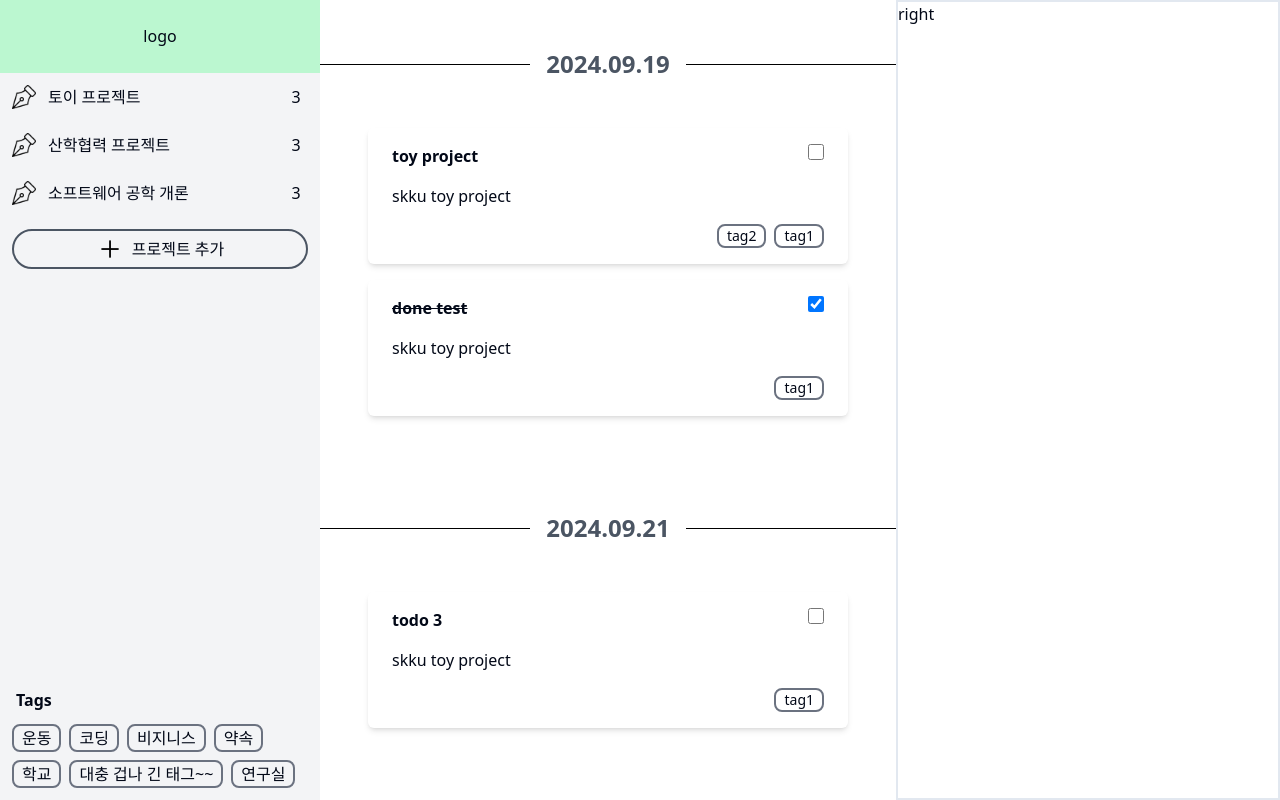
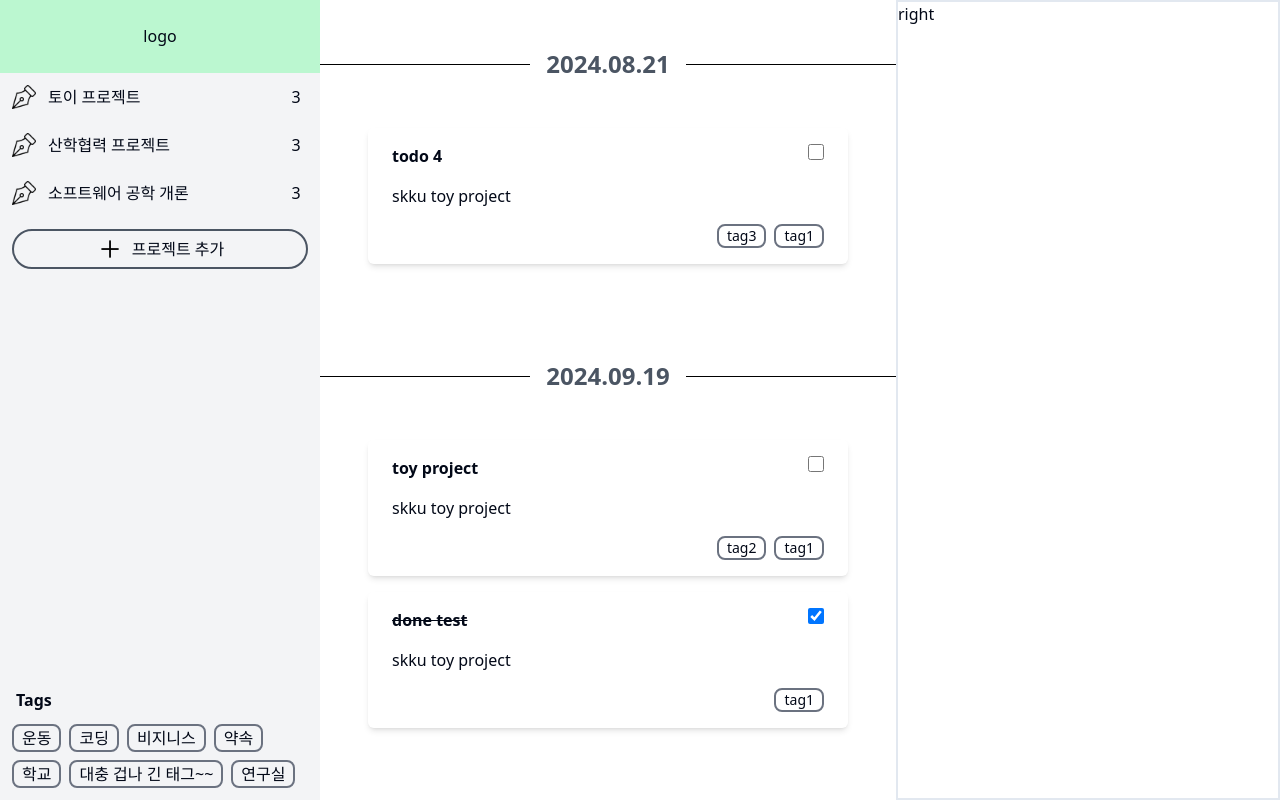
Before and after one commit to softkau/jandi-farm, a Next.js app: page /home in a window 1280 px wide. Built offline with nearby package versions, Linux system fonts and the light colour scheme.

Commit message:
날짜순 정렬 로직 추가

```diff
--- a/src/app/home/page.jsx
+++ b/src/app/home/page.jsx
@@ -4,6 +4,7 @@ import ProjectContainer from "@/components/leftNav/projectContainer";
 import TagContainer from "@/components/leftNav/tagContainer";
 import DateContainer from "@/components/center/dateContainer";
 import { useEffect, useState } from "react";
+import { compareAsc } from "date-fns";
 
 // 날짜별로 todo 그룹화
 function groupByDate(components) {
@@ -64,6 +65,16 @@ export default function Home() {
       project: null,
       done: false,
     },
+    {
+      _id: "1237",
+      owner: "1234",
+      title: "todo 4",
+      due_date: new Date("2024-08-21T15:00:00.000+00:00"),
+      detail: "skku toy project",
+      tags: ["tag1", "tag3"],
+      project: null,
+      done: false,
+    },
   ]);
   const [groupedTodo, setGroupedTodo] = useState([]);
 
@@ -94,9 +105,11 @@ export default function Home() {
         </div>
       </div>
       <div className="w-144 overflow-y-auto shrink-0 no-scrollbar">
-        {Object.keys(groupedTodo).map((date, idx) => (
-          <DateContainer key={idx} date={date} todoList={groupedTodo[date]} />
-        ))}
+        {Object.keys(groupedTodo)
+          .sort((a, b) => compareAsc(a, b))
+          .map((date, idx) => (
+            <DateContainer key={idx} date={date} todoList={groupedTodo[date]} />
+          ))}
       </div>
       <div className="w-96 h-full flex-shrink-0 border-2">right</div>
     </div>
```
